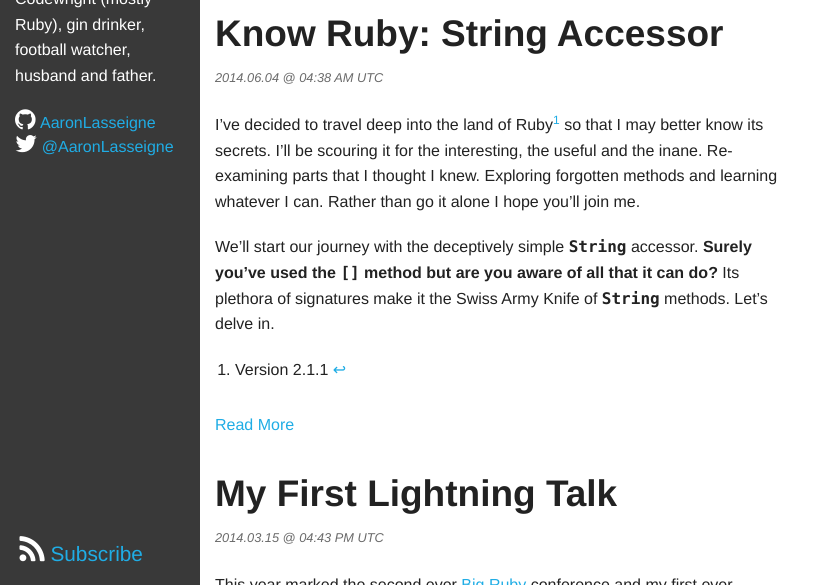
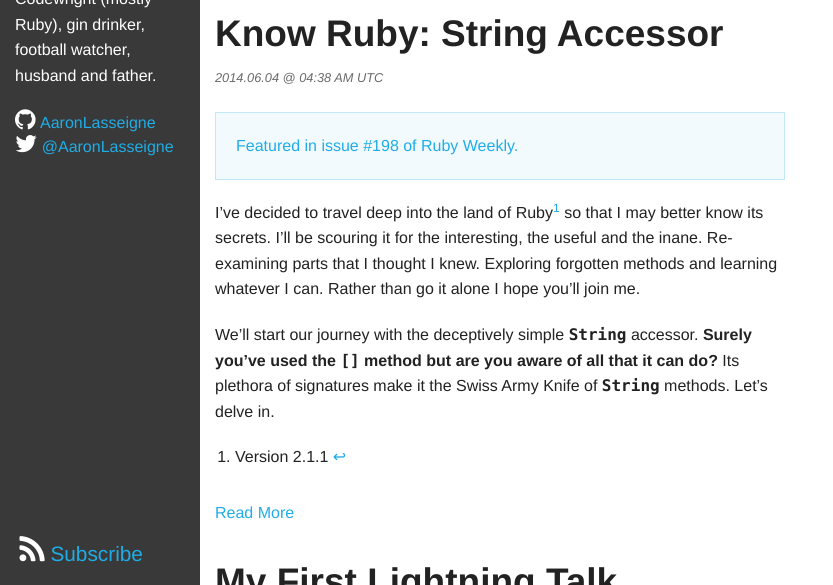
Before and after one commit to AaronLasseigne/aaronlasseigne.github.com, a Jekyll site: the page built from index.html, in a window 1280 px wide and 900 px high, cut to the strip 315-900 px from the top of the window. Shown: the whole strip, without its empty margins (0-833 px from the left). Built offline with Jekyll 4.4.1, drawn with Linux system fonts in a browser that asks for light colours; the list of posts is cut into pages by our own code.

Commit message:
add ruby weekly badge to the string accessor post

```diff
--- a/_posts/2014-06-04-know-ruby-string-accessor.md
+++ b/_posts/2014-06-04-know-ruby-string-accessor.md
@@ -3,6 +3,10 @@
 title: "Know Ruby: String Accessor"
 date: 2014-06-04 04:38 UTC
 ---
+
+<div class="panel callout">
+  <a href="//rubyweekly.com/issues/198">Featured in issue #198 of Ruby Weekly.</a>
+</div>
 
 I've decided to travel deep into the land of Ruby[^1] so that I may better know its secrets.
 I'll be scouring it for the interesting, the useful and the inane.
```
